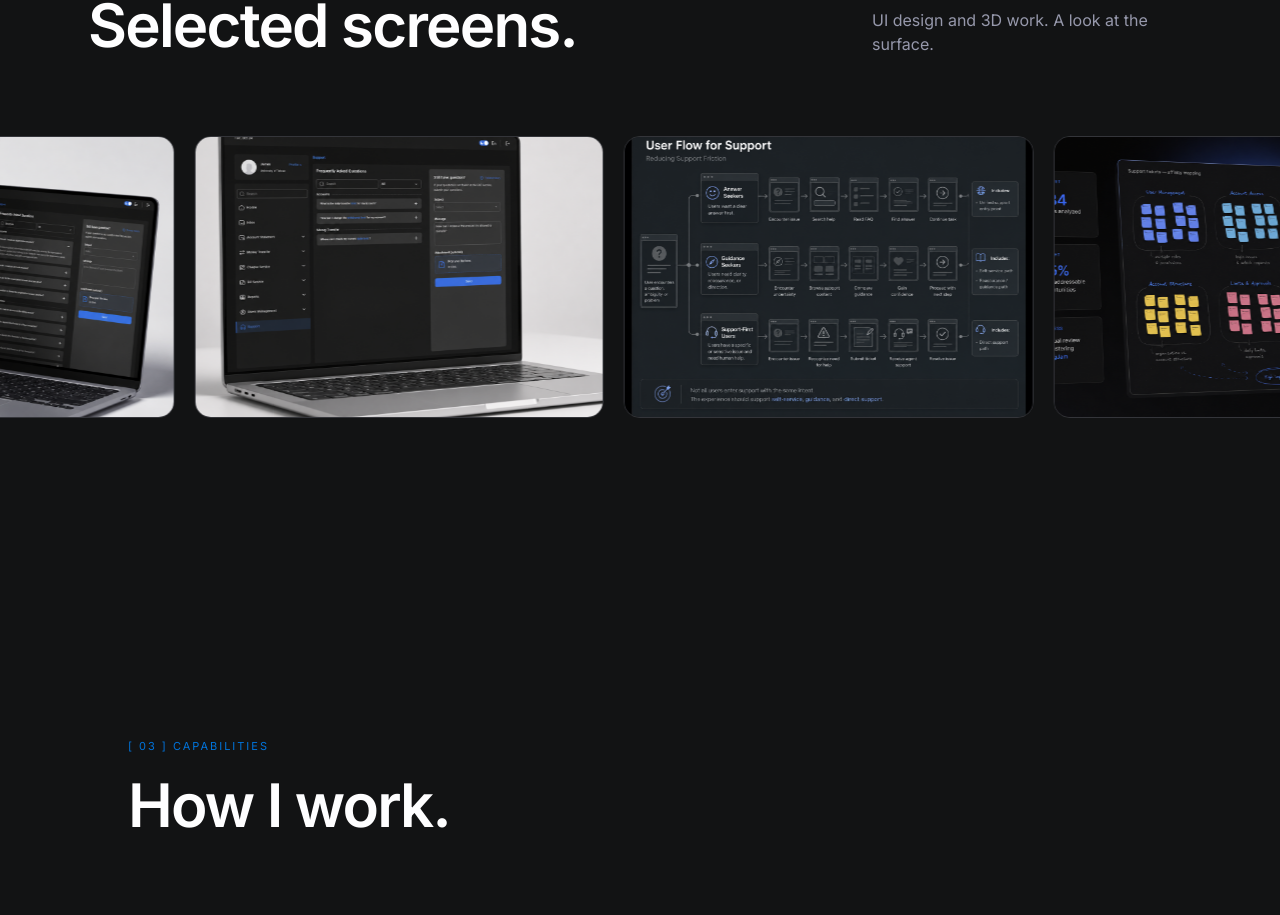
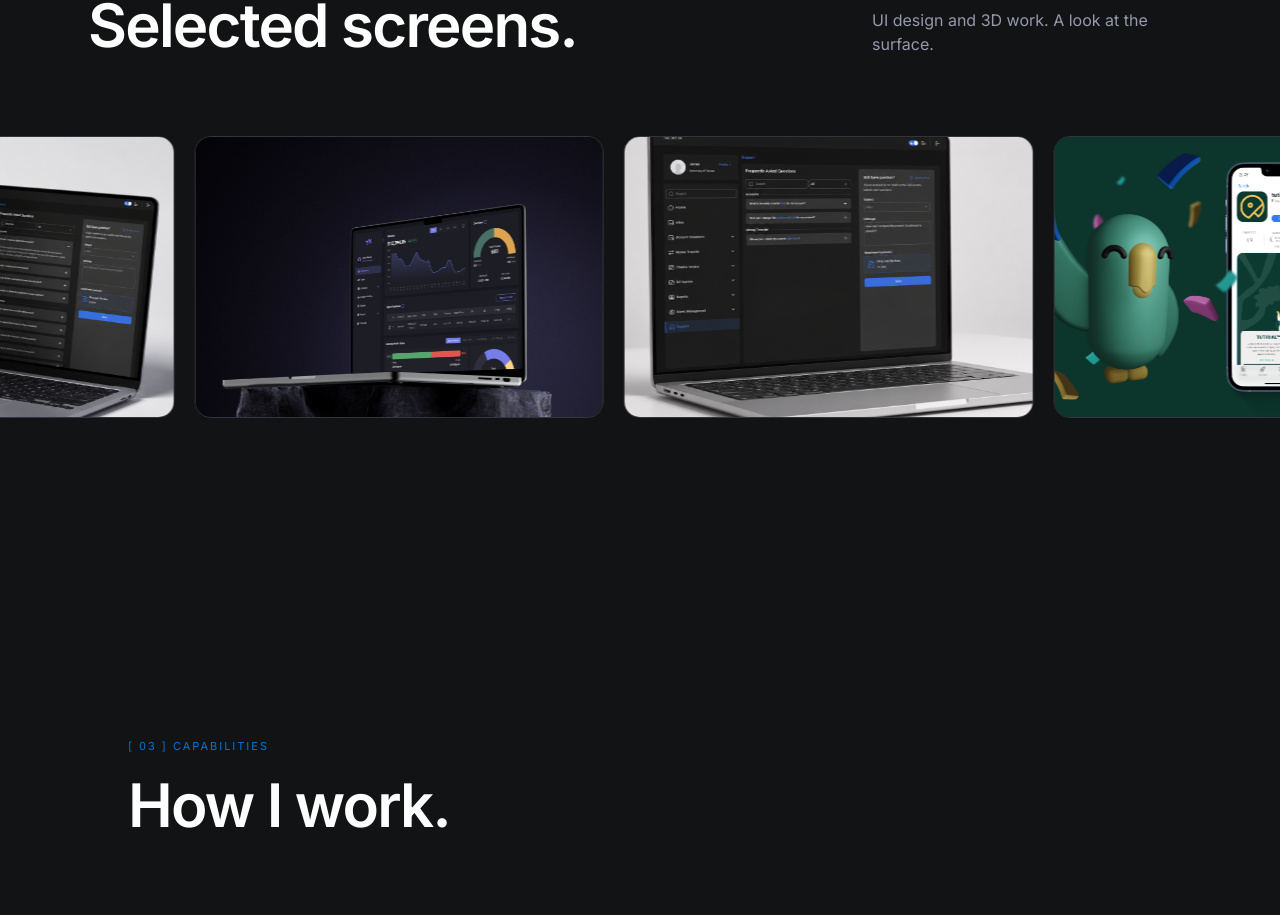
Before and after one commit to mozhganakbari78-hub/Mozhfolio, a Next.js app: page / in a window 1280 px wide. Shown: the part 3905-4820 px from the top of the page. Built offline with nearby package versions, Linux system fonts and the light colour scheme.

Commit message:
Add new uploaded images to VisualWork marquee

```diff
--- a/components/VisualWork.tsx
+++ b/components/VisualWork.tsx
@@ -7,15 +7,21 @@ const base = process.env.NEXT_PUBLIC_BASE_PATH ?? "";
 
 const images: { src: string }[] = [
   { src: `${base}/projects/mockup-1.png` },
+  { src: `${base}/projects/Cover Page.png` },
   { src: `${base}/projects/mockup-2.png` },
+  { src: `${base}/projects/27.png` },
   { src: `${base}/projects/journey-map.png` },
+  { src: `${base}/projects/08.png` },
   { src: `${base}/projects/sticky-notes.png` },
+  { src: `${base}/projects/Page 26.png` },
   { src: `${base}/projects/wireframe.png` },
+  { src: `${base}/projects/29.png` },
   { src: `${base}/projects/support-friction.png` },
+  { src: `${base}/projects/37.png` },
 ];
 
 // Duplicate for seamless loop
-const track = [...images, ...images, ...images];
+const track = [...images, ...images];
 
 export default function VisualWork() {
   const railRef = useRef<HTMLDivElement>(null);
```
